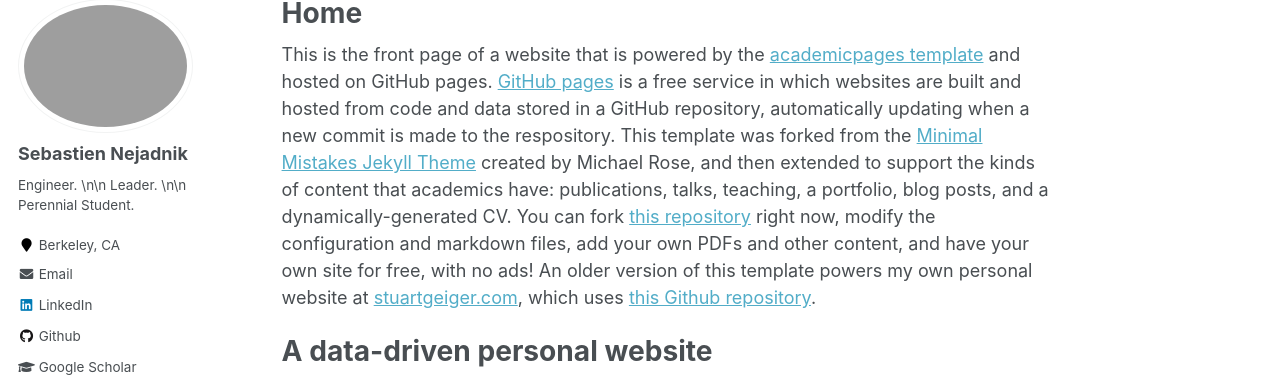
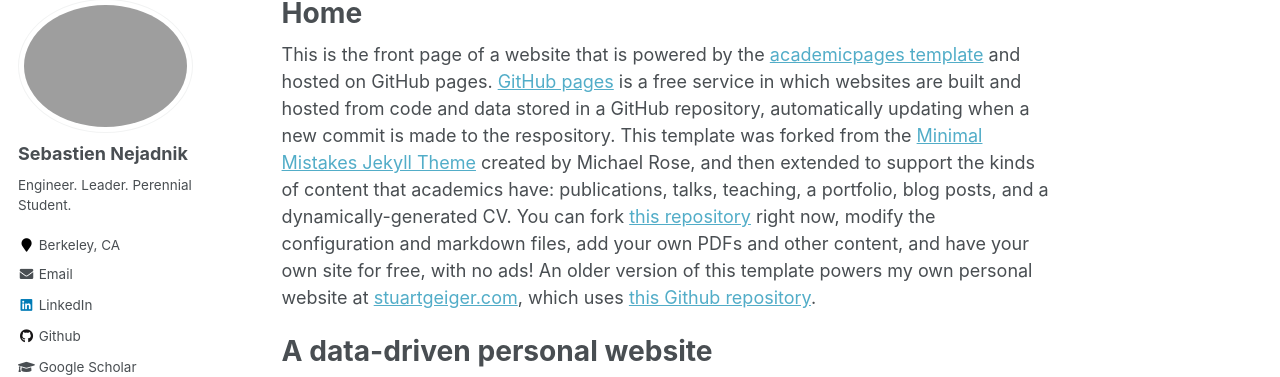
Before and after one commit to snejadnik/snejadnik.github.io, a Jekyll site: the page built from _pages/about.md, in a window 1280 px wide. Shown: the part 119-496 px from the top of the page. Built offline with Jekyll 4.4.1, drawn with Linux system fonts in a browser that asks for light colours.

```diff
--- a/_config.yml
+++ b/_config.yml
@@ -82,7 +82,11 @@ analytics:
 author:
   name             : "Sebastien Nejadnik"
   avatar           : "profile_new.png"
-  bio              : Engineer. \n\n Leader. \n\n Perennial Student.
+  bio              :
+  - |
+    Engineer.
+    Leader.
+    Perennial Student.
   location         : "Berkeley, CA"
   employer         :
   pubmed           : #"https://www.ncbi.nlm.nih.gov/pubmed/?term=john+snow"
```
